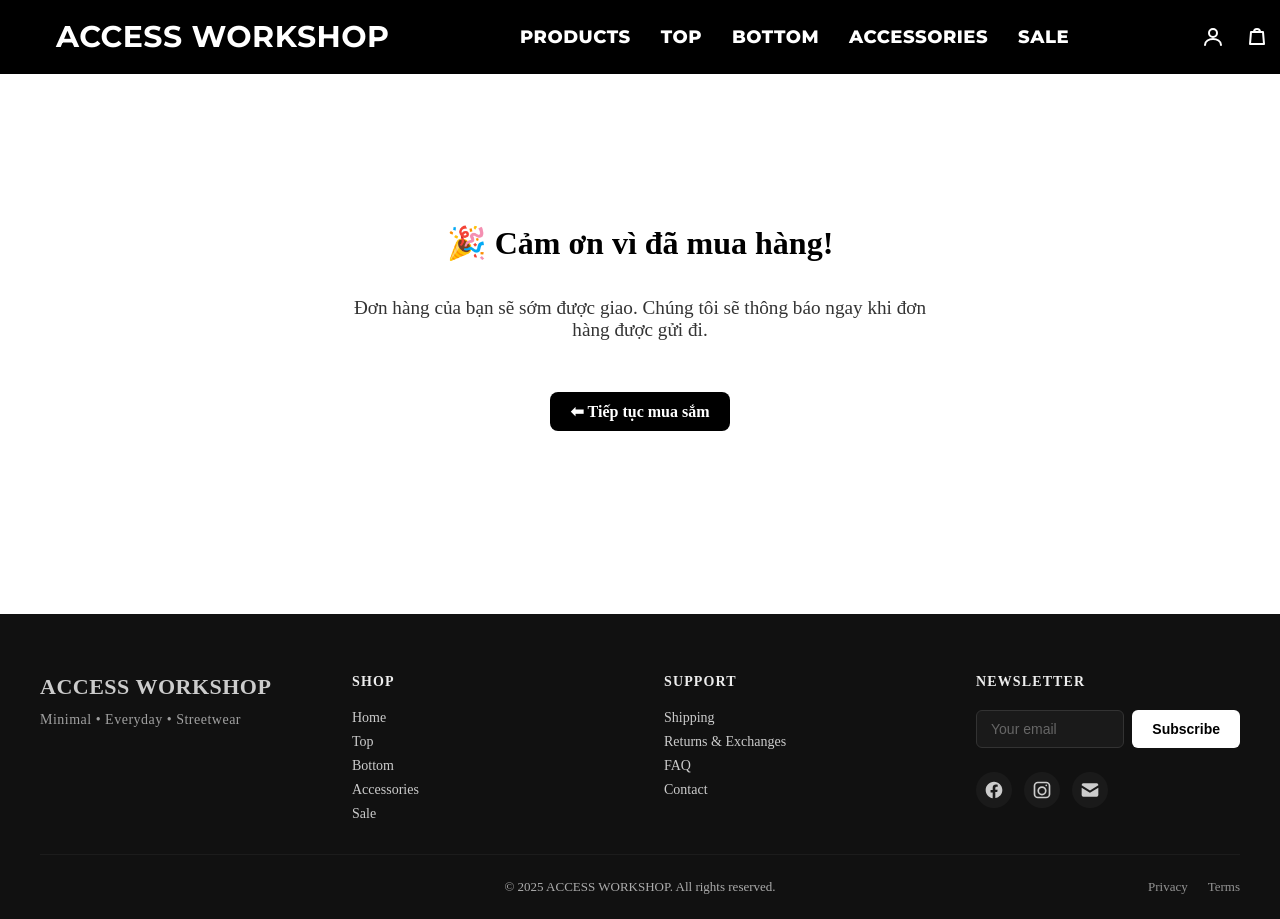
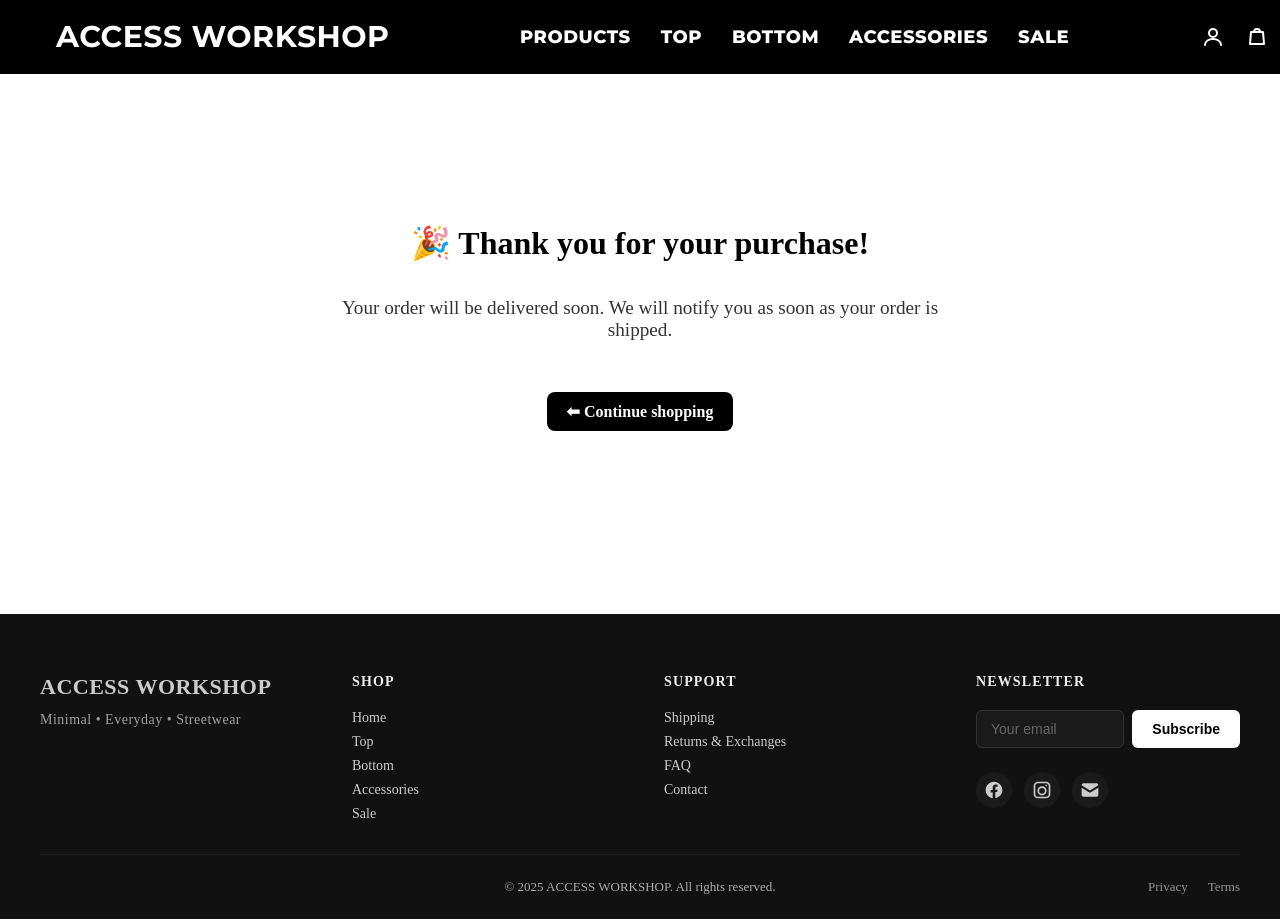
Before and after one commit to nhatthaiuit/fashion-shop-fe, a React (Vite) app: page /thank-you in a window 1280 px wide. Shown: the top 919 px of the page. Built offline with nearby package versions, Linux system fonts and the light colour scheme; no server answers.

Commit message:
Fix Footer

```diff
--- a/src/App.jsx
+++ b/src/App.jsx
@@ -22,8 +22,7 @@ export default function App() {
 
   // Determine which footer to show
   const showNoFooter = path.startsWith('/admin') || path === '/checkout';
-  const showSimpleFooter = path === '/cart';
-  const showFullFooter = !showNoFooter && !showSimpleFooter;
+  const showFullFooter = !showNoFooter;
 
   return (
     <div className="app_wrapper">
@@ -48,7 +47,6 @@ export default function App() {
 
       {/* Conditional Footer Rendering */}
       {showFullFooter && <Footer />}
-      {showSimpleFooter && <SimpleFooter />}
     </div>
   );
 }
--- a/src/pages/Cart.jsx
+++ b/src/pages/Cart.jsx
@@ -14,7 +14,7 @@ export default function Cart() {
     );
 
   return (
-    <main style={{ padding: 40 }}>
+    <main style={{ padding: 40, minHeight: "calc(100vh - 300px)" }}>
       <h2>🛒 Shopping Cart</h2>
 
       {cart.map((it) => (
--- a/src/pages/ThankYou.jsx
+++ b/src/pages/ThankYou.jsx
@@ -13,9 +13,9 @@ export default function ThankYou() {
         padding: "40px 16px"
       }}
     >
-      <h2 style={{ fontSize: "2rem", marginBottom: "1rem" }}>🎉 Cảm ơn vì đã mua hàng!</h2>
+      <h2 style={{ fontSize: "2rem", marginBottom: "1rem" }}>🎉 Thank you for your purchase!</h2>
       <p style={{ fontSize: "1.2rem", color: "#333", maxWidth: 600 }}>
-        Đơn hàng của bạn sẽ sớm được giao. Chúng tôi sẽ thông báo ngay khi đơn hàng được gửi đi.
+        Your order will be delivered soon. We will notify you as soon as your order is shipped.
       </p>
 
       <Link
@@ -30,7 +30,7 @@ export default function ThankYou() {
           fontWeight: "600"
         }}
       >
-        ⬅ Tiếp tục mua sắm
+        ⬅ Continue shopping
       </Link>
     </main>
   );
```
